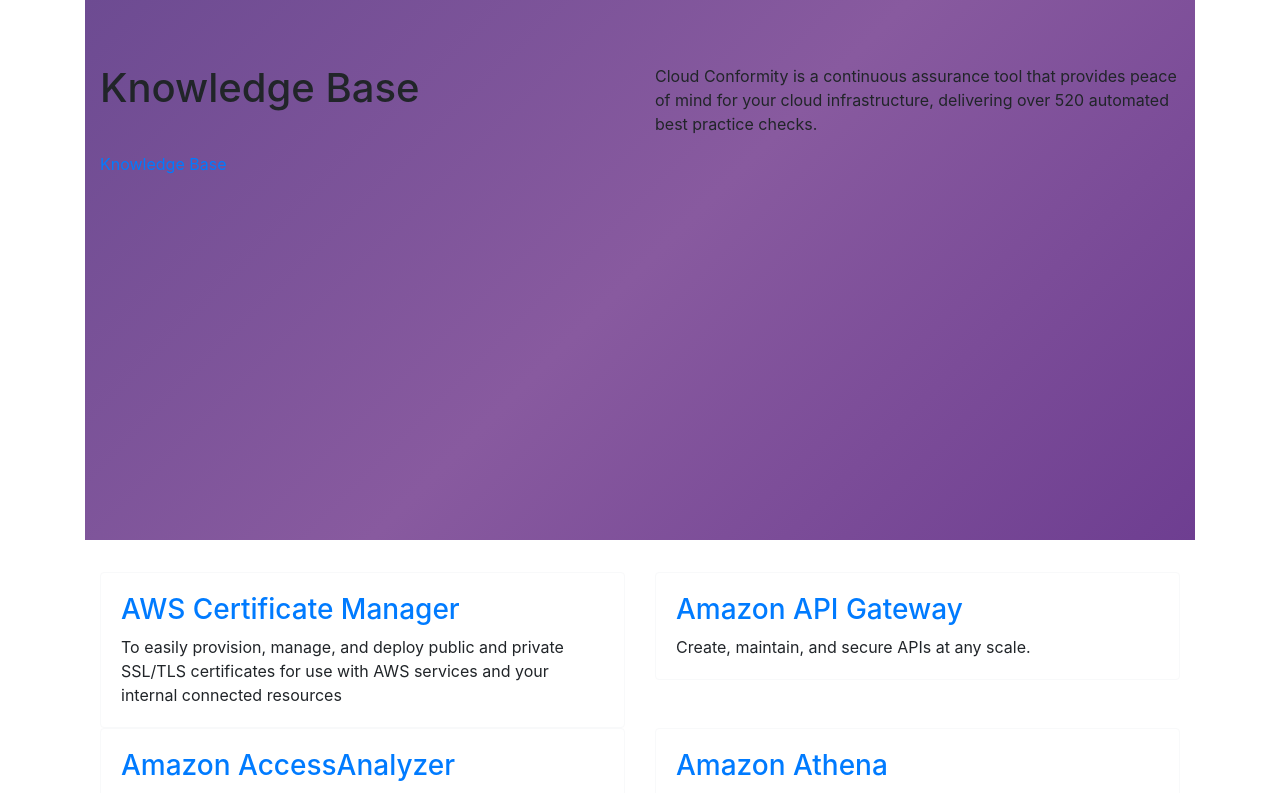
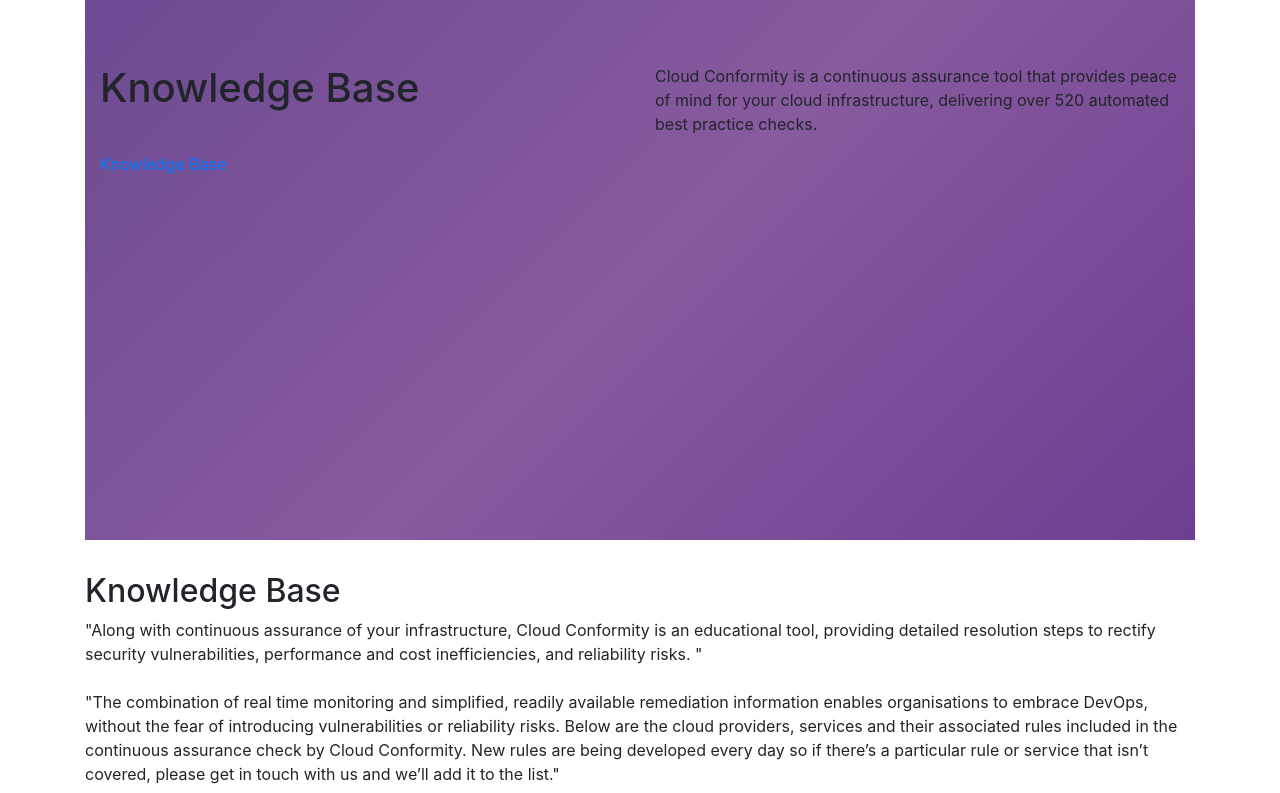
Before and after one commit to FrancisLin8993/CloudConformityAssignments, a React (Create React App) app: page / in a window 1280 px wide. Shown: the top 793 px of the page. Built offline with nearby package versions, Linux system fonts and the light colour scheme; no server answers.

Commit message:
setup basic knowledge info section

```diff
--- /dev/null
+++ b/src/components/knowledgeBaseInfo/KnowledgeBaseInfo.js
@@ -0,0 +1,27 @@
+import React from 'react';
+
+function KnowledgeBaseInfo() {
+  return (
+    <div>
+      <h2>Knowledge Base</h2>
+      <p>
+        "Along with continuous assurance of your infrastructure, Cloud
+        Conformity is an educational tool, providing detailed resolution steps
+        to rectify security vulnerabilities, performance and cost
+        inefficiencies, and reliability risks. "
+        <br />
+        <br />
+        "The combination of real time monitoring and simplified, readily
+        available remediation information enables organisations to embrace
+        DevOps, without the fear of introducing vulnerabilities or reliability
+        risks. Below are the cloud providers, services and their associated
+        rules included in the continuous assurance check by Cloud Conformity.
+        New rules are being developed every day so if there’s a particular rule
+        or service that isn’t covered, please get in touch with us and we’ll add
+        it to the list."
+      </p>
+    </div>
+  );
+}
+
+export default KnowledgeBaseInfo;
--- a/src/components/providerLandingPage/ProviderLandingPage.js
+++ b/src/components/providerLandingPage/ProviderLandingPage.js
@@ -1,10 +1,12 @@
 import React from 'react';
 import ServiceList from '../serviceList/ServiceList';
 import { AWS, AZURE } from '../../utils/helpers';
+import KnowledgeBaseInfo from '../knowledgeBaseInfo/KnowledgeBaseInfo';
 
 function ProviderLandingPage() {
   return (
     <div>
+      <KnowledgeBaseInfo />
       <ServiceList providerName={AWS} />
       <ServiceList providerName={AZURE} />
     </div>
```
Also changed, not shown: src/components/knowledgeBaseInfo/KnowledgeBaseInfo.css (added), 2 other files (tests, documents, lock files or other folders).
